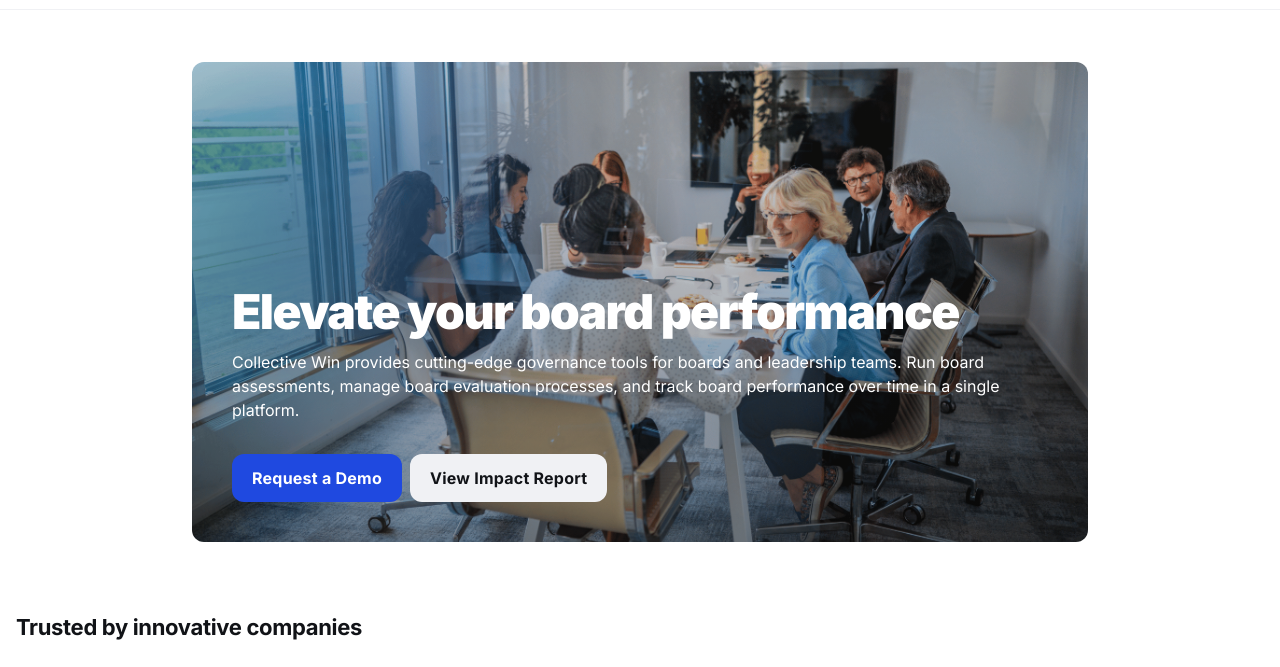
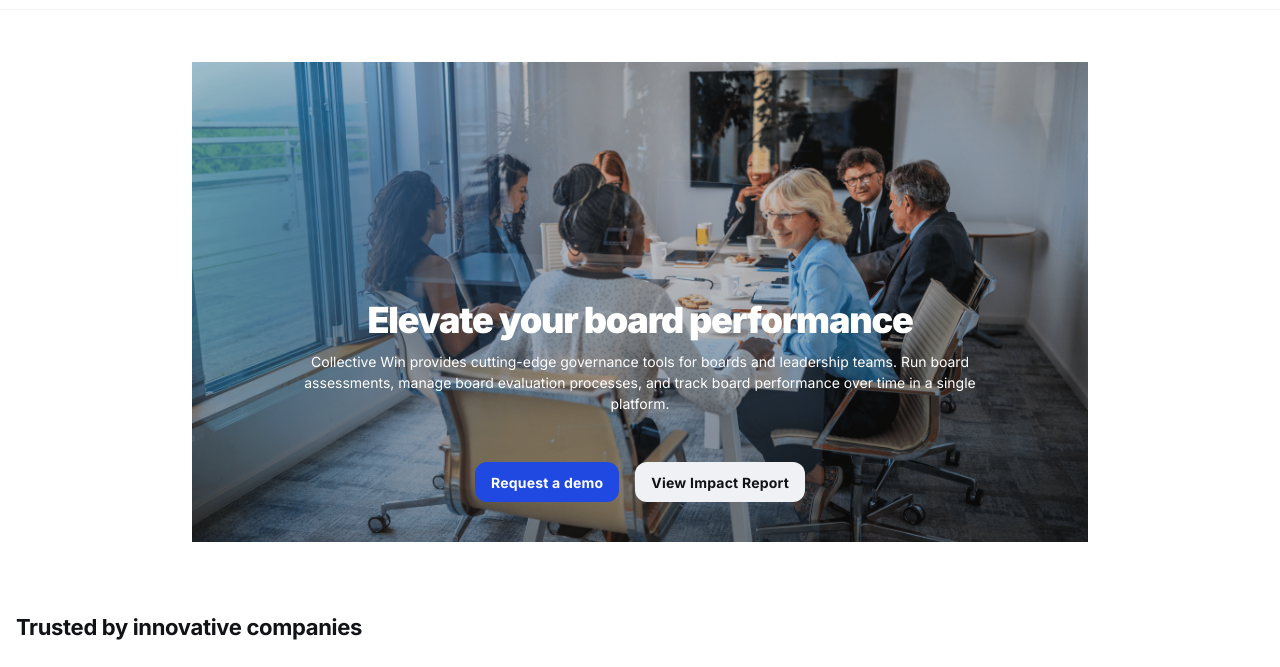
Before and after one commit to myblackbeanca/cowin, a plain HTML site: page index.html in a window 1280 px wide. Shown: the part 55-722 px from the top of the page. Drawn offline with nearby package versions, Linux system fonts and the light colour scheme.

Commit message:
Update index.html

```diff
--- a/index.html
+++ b/index.html
@@ -57,32 +57,25 @@
         <div class="layout-content-container flex flex-col max-w-[960px] flex-1">
           <div class="@container">
             <div class="p-4 sm:p-6 lg:p-8">
-              <div
-                class="flex min-h-[480px] flex-col gap-6 bg-cover bg-center bg-no-repeat sm:gap-8 sm:rounded-xl items-start justify-end px-4 pb-10 sm:px-10"
-                style='background-image: linear-gradient(rgba(0, 0, 0, 0.1) 0%, rgba(0, 0, 0, 0.4) 100%), url("/img/cover1.png");'>
-                <div class="flex flex-col gap-2 text-left">
-                  <h1
-                    class="text-white text-4xl font-black leading-tight tracking-[-0.033em] sm:text-5xl sm:font-black sm:leading-tight sm:tracking-[-0.033em]">
+           <div class="flex min-h-[480px] flex-col gap-6 bg-cover bg-center bg-no-repeat @[480px]:gap-8 @[480px]:rounded-xl items-start justify-end px-4 pb-10 @[480px]:px-10" style='background-image: linear-gradient(rgba(0, 0, 0, 0.1) 0%, rgba(0, 0, 0, 0.4) 100%), url("/img/cover1.png");'>
+  <div class="flex flex-col gap-2 text-left max-w-[720px] mx-auto text-center">
+    <h1 class="text-white text-4xl font-black leading-tight tracking-[-0.033em] @[480px]:text-5xl @[480px]:font-black @[480px]:leading-tight @[480px]:tracking-[-0.033em]">
       Elevate your board performance
     </h1>
-                  <h2
-                    class="text-white text-sm font-normal leading-normal sm:text-base sm:font-normal sm:leading-normal">
-                    Collective Win provides cutting-edge governance tools for boards and leadership teams. Run board
-                    assessments, manage board evaluation processes, and track board
-                    performance over time in a single platform.
+    <h2 class="text-white text-sm font-normal leading-normal @[480px]:text-base @[480px]:font-normal @[480px]:leading-normal">
+      Collective Win provides cutting-edge governance tools for boards and leadership teams. Run board assessments, manage board evaluation processes, and track board performance over time in a single platform.
     </h2>
   </div>
-                <div class="flex gap-2">
-                  <button
-                    class="flex min-w-[84px] max-w-[480px] cursor-pointer items-center justify-center overflow-hidden rounded-xl h-10 px-4 sm:h-12 sm:px-5 bg-[#1f49e0] text-white text-sm font-bold leading-normal tracking-[0.015em] sm:text-base sm:font-bold sm:leading-normal sm:tracking-[0.015em]">
-                    <span class="truncate">Request a Demo</span>
-                  </button>
-                  <button
-                    class="flex min-w-[84px] max-w-[480px] cursor-pointer items-center justify-center overflow-hidden rounded-xl h-10 px-4 sm:h-12 sm:px-5 bg-[#f0f1f4] text-[#111317] text-sm font-bold leading-normal tracking-[0.015em] sm:text-base sm:font-bold sm:leading-normal sm:tracking-[0.015em]">
+  <div class="flex justify-center mt-6 w-full gap-4">
+    <a href="https://calendar.app.google/yG1d96taZUSJT5pk6" class="flex min-w-[84px] max-w-[480px] cursor-pointer items-center justify-center overflow-hidden rounded-xl h-10 px-4 @[480px]:h-12 @[480px]:px-5 bg-[#1f49e0] text-white text-sm font-bold leading-normal tracking-[0.015em] @[480px]:text-base @[480px]:font-bold @[480px]:leading-normal @[480px]:tracking-[0.015em]">
+      <span class="truncate">Request a demo</span>
+    </a>
+    <a href="/collectivewin/impact" class="flex min-w-[84px] max-w-[480px] cursor-pointer items-center justify-center overflow-hidden rounded-xl h-10 px-4 @[480px]:h-12 @[480px]:px-5 bg-[#f0f1f4] text-[#111317] text-sm font-bold leading-normal tracking-[0.015em] @[480px]:text-base @[480px]:font-bold @[480px]:leading-normal @[480px]:tracking-[0.015em]">
       <span class="truncate">View Impact Report</span>
-                  </button>
+    </a>
   </div>
 </div>
+
             </div>
           </div>
         </div>
```
Lines whose indentation alone changed are shown as unchanged.
